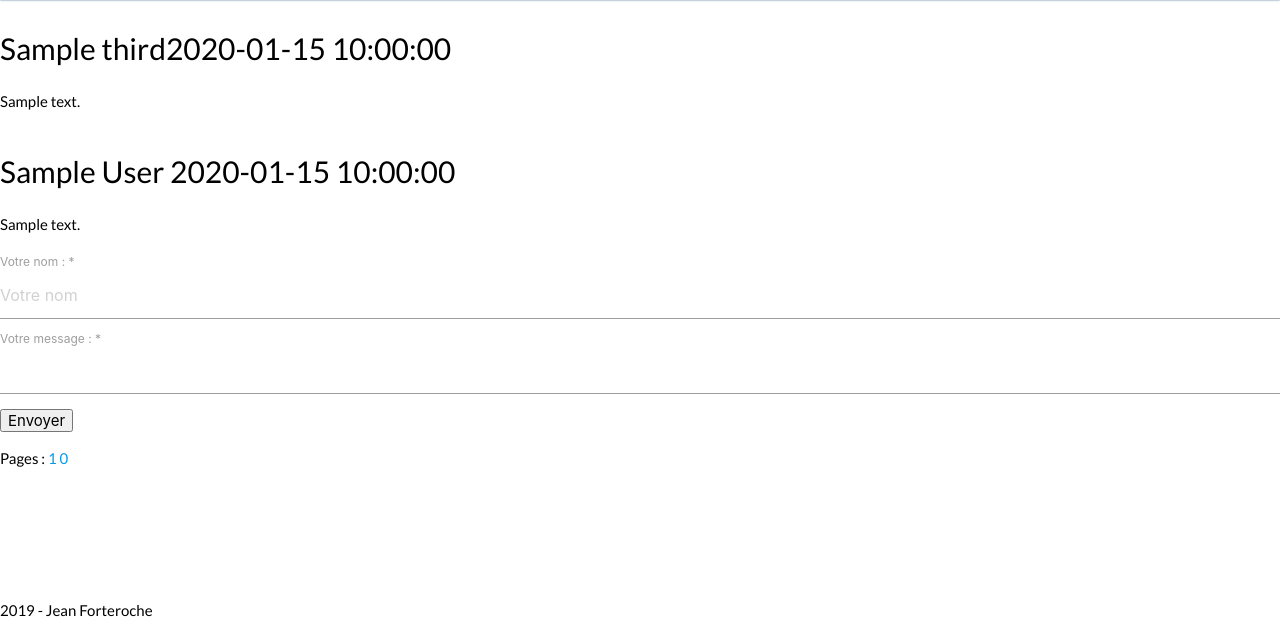
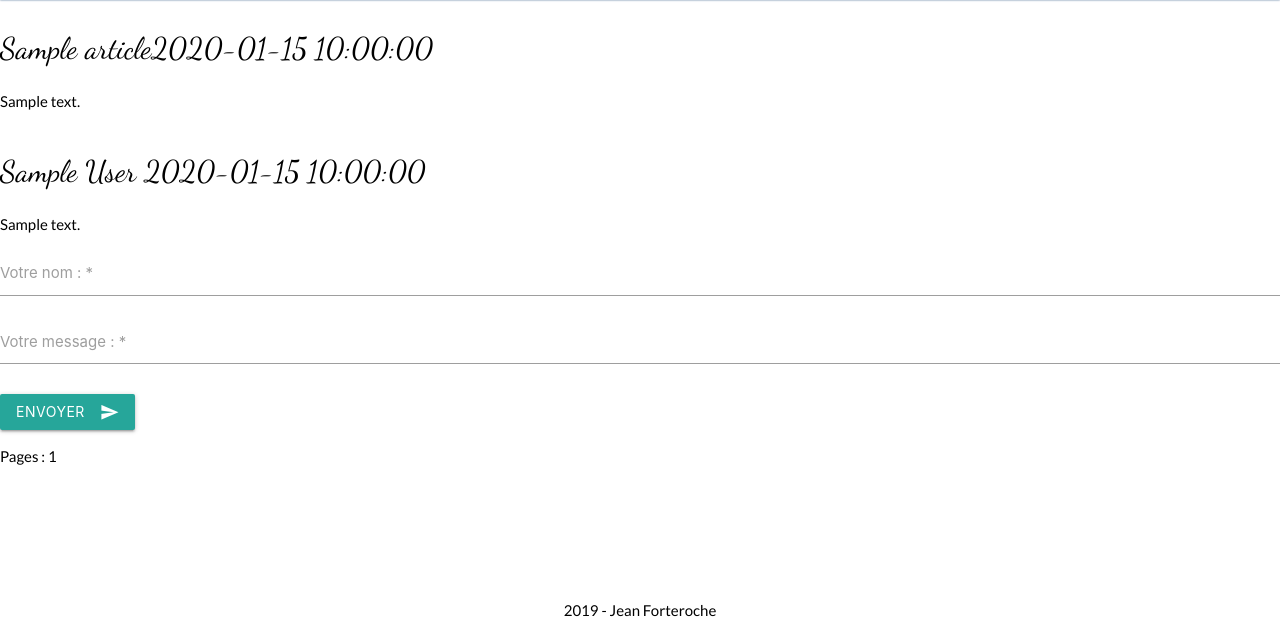
Before and after one commit to Mis0u/projetphp, a PHP site: template templates/viewArticle.html.twig in a window 1280 px wide. Shown: the part 164-800 px from the top of the page. Run offline with PHP 8.4, Linux system fonts and the light colour scheme; the template is opened without the code that fills it: most values are stand-ins (such as "Sample title", 1, 10 or a date in 2020); some libraries are stand-ins or nearby versions.

Commit message:
sauvegarde de la semaine

```diff
--- a/main.css
+++ b/main.css
@@ -1,11 +1,14 @@
 @import url('https://fonts.googleapis.com/css?family=Lato:300,400,700&display=swap');
+@import url('https://fonts.googleapis.com/css?family=Dancing+Script:400,700&display=swap');
 
-p, a, li, h1, h2, h3, footer, cite{
+p, a, li, h2, h3, footer, cite{
   font-family: 'Lato', sans-serif;
 }
 
 h1{
   font-size: 2em;
+  font-family: 'Dancing Script', cursive;
+
 }
 
 body {
@@ -257,3 +304,7 @@ section .blog-about p:last-child a:hover {
   flex-direction: column;
   width: 36%;
 }
+
+footer p{
+  text-align: center;
+}
--- a/src/controller/ControllerAbout.php
+++ b/src/controller/ControllerAbout.php
@@ -1,6 +1,6 @@
 <?php
 
-namespace Src\controller;
+namespace Src\Controller;
 
 use Lib\ControllerTwig;
 
--- a/src/controller/ControllerBlog.php
+++ b/src/controller/ControllerBlog.php
@@ -1,9 +1,9 @@
 <?php
 
-namespace Src\controller;
+namespace Src\Controller;
 
 use Lib\ControllerTwig;
-use Src\model\ArticleModel;
+use Src\Model\ArticleModel;
 
 
 
@@ -14,6 +14,6 @@ class ControllerBlog extends ControllerTwig
     {
         $articleModel = new ArticleModel();
         $articles = $articleModel->getArticles();
-        $blog = $this->render('viewBlog.html.twig',$articles);
+        $blog = $this->render('viewBlog.html.twig',["allArticles" => $articles]);
     }
 }
--- a/src/controller/ControllerContact.php
+++ b/src/controller/ControllerContact.php
@@ -1,6 +1,6 @@
 <?php
 
-namespace Src\controller;
+namespace Src\Controller;
 
 use Lib\ControllerTwig;
 
--- a/src/controller/ControllerHomepage.php
+++ b/src/controller/ControllerHomepage.php
@@ -1,8 +1,8 @@
 <?php
 
-namespace Src\controller;
+namespace Src\Controller;
 
-use Src\model\ArticleModel;
+use Src\Model\ArticleModel;
 use Lib\ControllerTwig;
 
 class ControllerHomepage extends ControllerTwig
@@ -12,6 +12,6 @@ class ControllerHomepage extends ControllerTwig
     {
         $articleModel = new ArticleModel();
         $lastArticle= $articleModel->getLastArticle();
-        $home = $this->render('viewHomepage.html.twig',$lastArticle);
+        $home = $this->render('viewHomepage.html.twig',["lastArticle" => $lastArticle]);
     }
 }
--- a/src/model/ArticleModel.php
+++ b/src/model/ArticleModel.php
@@ -1,6 +1,6 @@
 <?php
 
-namespace Src\model;
+namespace Src\Model;
 
 class ArticleModel extends Model{
 
--- a/src/model/CommentsModel.php
+++ b/src/model/CommentsModel.php
@@ -1,6 +1,6 @@
 <?php
 
-namespace Src\model;
+namespace Src\Model;
 
 class CommentsModel extends Model{
 
--- a/src/model/Model.php
+++ b/src/model/Model.php
@@ -1,6 +1,6 @@
 <?php
 
-namespace Src\model;
+namespace Src\Model;
 
 abstract class Model{
 
--- a/templates/template.html.twig
+++ b/templates/template.html.twig
@@ -31,6 +31,9 @@
         <article>
             {% block content %} {% endblock %}
         </article>
+        <article>
+                {% block Morecontent %} {% endblock %}
+        </article>
     </section>
     <footer>
     <p>2019 - Jean Forteroche</p>
--- a/templates/viewArticle.html.twig
+++ b/templates/viewArticle.html.twig
@@ -11,10 +11,10 @@
 {% block content %}
         <div class = "article">
                 <div class="box-article">
-                <h1> {{ thirdArray.title }}<span>{{ thirdArray.date_article }}</span></h1>
-                        <p> {{ thirdArray.content }} </p>
+                <h1> {{ article.title }}<span>{{ article.date_article }}</span></h1>
+                        <p> {{ article.content }} </p>
                 </div>
-        {% for commentsArticle in array %}
+        {% for commentsArticle in comms %}
                 <div class = "box-comments">
                         <h1> {{ commentsArticle.author }} <span>{{ commentsArticle.date_comm }}</span> </h1>
                         <p> {{ commentsArticle.content }}</p>
@@ -24,27 +24,30 @@
 </div>
 
 <form method ="post">
-        <div class ="name">
+        <div class ="name input-field">
             <label for="name"> Votre nom : *</label>
-            <input name="name" placeholder="Votre nom" id="name" type="text" class="validate">
+            <input name="name" id="name" type="text" class="validate">
         </div>
-        <div class="message">
+        <div class="message input-field">
             <label for="message"> Votre message : *</label>
-            <textarea name="message" rows="9" cols="50" id="message" class="materialize-textarea"> </textarea>
+            <textarea name="message" id="message" class="materialize-textarea"></textarea>
         </div>
         <div class="button">
-                <button type="submit">Envoyer</button>
+                <button type="submit"  class="waves-effect waves-light btn">Envoyer
+                        <i class="material-icons right">send</i>
+                </button>
         </div>
 
 <div class = "pagination">
 
            <p>Pages :
-           {% for i in 1..secondArray %}
-
-           <a href = "?page= {{ i }}">{{ i }} </a>
-
-
-           {% endfor %}
+        {% if nbPages == 1 or not commentsArticle %}
+                <span>1</span>
+                {% else %}
+                {% for i in 1..nbPages %}
+                <a href = "?page= {{ i }}">{{ i }} </a>
+                {% endfor %}
+        {% endif %}
         </p>
 
 
```
Also changed, not shown: other parts of main.css (+53 -9 lines), lib/ControllerTwig.php (+4 -10 lines), src/controller/ControllerArticle.php (+4 -4 lines), templates/viewBlog.html.twig (+7 -7 lines), templates/viewHomepage.html.twig (+19 -8 lines), asset/images/round_JF.jpg (added).
